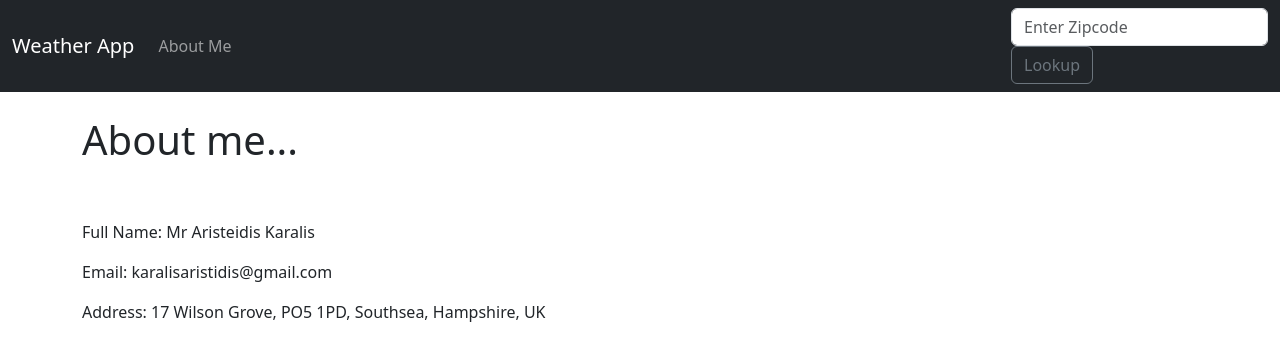
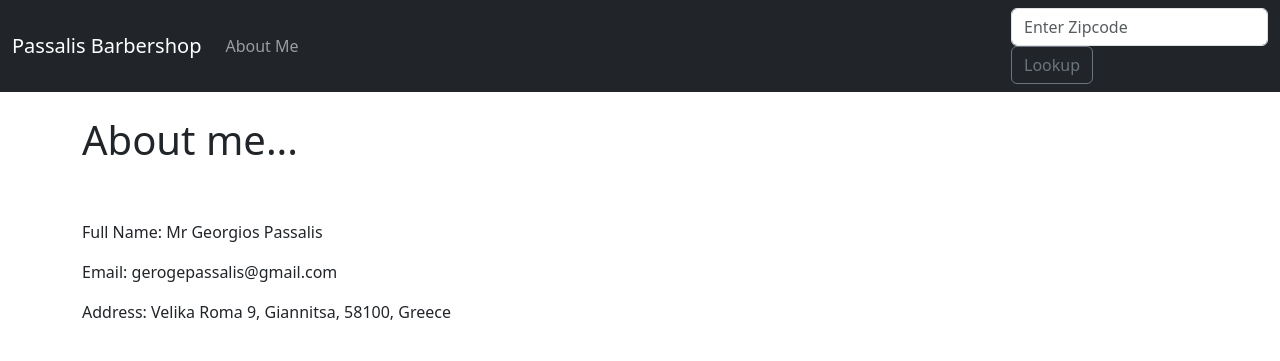
Before and after one commit to ArisKaralis/DjangoWeather, a Django app: page /about.html in a window 1280 px wide. Shown: the top 361 px of the page. Run offline with Django 4.2, Linux system fonts and the light colour scheme.

Commit message:
barbershop first updates

```diff
--- a/lookup/templates/about.html
+++ b/lookup/templates/about.html
@@ -5,8 +5,8 @@
 <h1>About me...</h1>
 <br>
 <br>
-<p>Full Name: Mr Aristeidis Karalis</p>
-<p>Email: karalisaristidis@gmail.com</p>
-<p>Address: 17 Wilson Grove, PO5 1PD, Southsea, Hampshire, UK</p>
+<p>Full Name: Mr Georgios Passalis</p>
+<p>Email: gerogepassalis@gmail.com</p>
+<p>Address: Velika Roma 9, Giannitsa, 58100, Greece</p>
 
 {% endblock %}
--- a/lookup/templates/base.html
+++ b/lookup/templates/base.html
@@ -18,7 +18,7 @@
   <body>
   	<nav class="navbar navbar-expand-lg navbar-dark bg-dark">
 	  	<div class="container-fluid">
-		    <a class="navbar-brand" href="{% url 'home' %}">Weather App</a>
+		    <a class="navbar-brand" href="{% url 'home' %}">Passalis Barbershop</a>
 		    <button class="navbar-toggler" type="button" data-bs-toggle="collapse" data-bs-target="#navbarSupportedContent" aria-controls="navbarSupportedContent" aria-expanded="false" aria-label="Toggle navigation">
 		      <span class="navbar-toggler-icon"></span>
 		    </button>
```
